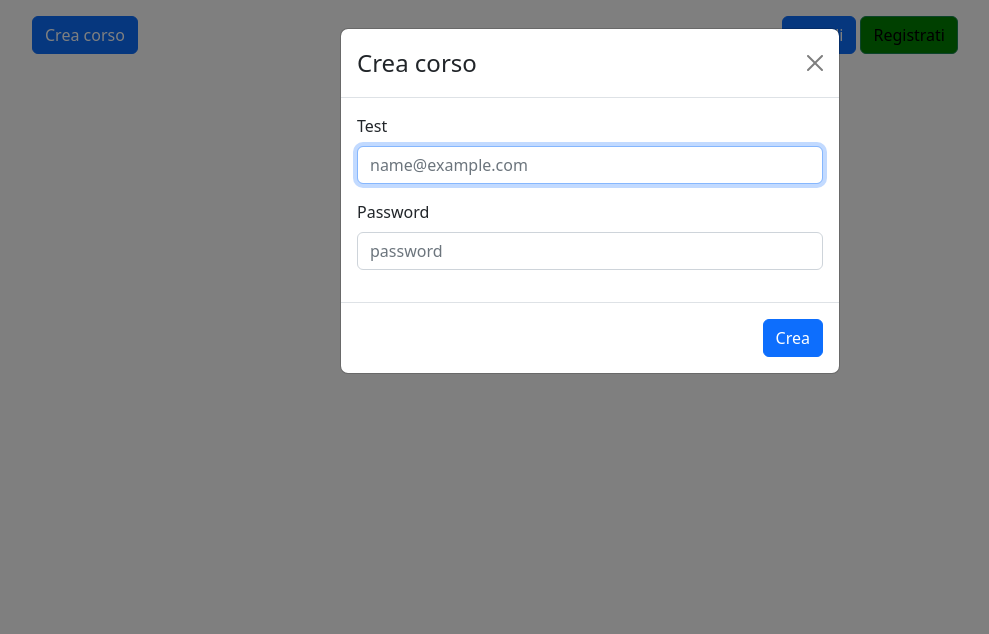
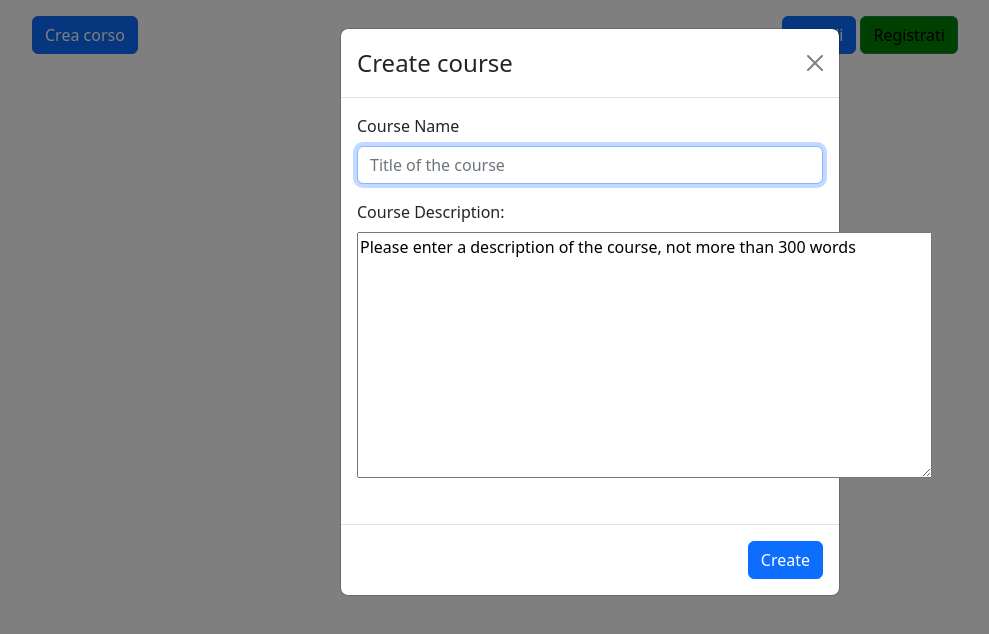
Before and after one commit to webstack-academy/course-management-class-project, a React (Create React App) app in the folder frontend/: page / in a window 1280 px wide. Both pictures are taken after a click on the button "Crea corso". Shown: the top 634 px of the page, without its empty margins (50-1039 px from the left). Built offline with nearby package versions, Linux system fonts and the light colour scheme.

Commit message:
Update  Modal Create course

```diff
--- a/frontend/src/components/home.js
+++ b/frontend/src/components/home.js
@@ -17,6 +17,8 @@ class HomeComponent extends React.Component {
       token: '',
       username: '',
       createcourse: false,
+      datoname: '',
+      textdescription: '',
     }
   }
 
@@ -104,7 +106,7 @@ class HomeComponent extends React.Component {
         method: 'POST',
         mode: 'cors',
         body: JSON.stringify({
-            name: this.state.datoUsername,
+            name: this.state.datoname,
             description : this.state.textdescription,
         })
       })
@@ -248,39 +250,45 @@ class HomeComponent extends React.Component {
              */}
              <Modal show={this.state.createcourse} onHide={this.handleCloseCreateCourseModal}>
               <Modal.Header closeButton>
-                <Modal.Title>Crea corso</Modal.Title>
+                <Modal.Title>Create course</Modal.Title>
               </Modal.Header>
               <Modal.Body>
                 <Form>
                   <Form.Group className="mb-3" controlId="exampleForm.ControlInput1">
-                    <Form.Label>Test</Form.Label>
+                    <Form.Label>Course Name</Form.Label>
                     <Form.Control
-                      type="email"
-                      placeholder="name@example.com"
+                      type="text"
+                      placeholder="Title of the course"
                       autoFocus
                       onInput = { evt => this.setState({
-                        datoEmail: evt.target.value
+                        datoname: evt.target.value
                       })}
                     />
                   </Form.Group>
                   <Form.Group
-                    className="mb-3"
+                    className="mb-4"
                     controlId="exampleForm.ControlInput1"
                   >
-                    <Form.Label>Password</Form.Label>
-                    <Form.Control
-                      type='password'
-                      placeholder='password'
-                      onInput={ evt => this.setState({
-                        datoPassword: evt.target.value
-                      })}
+                    <Form.Label>
+                     Course Description:
+                    </Form.Label>
+                    <textarea
+                          type='text'
+                          name="postContent"
+                          rows={10}
+                          cols={60}
+                          defaultValue='Please enter a description of the course, not more than 300 words'
+                          onInput={ evt => this.setState({
+                            description: evt.target.value
+                          })}
                     />
+
                   </Form.Group>
                 </Form>
               </Modal.Body>
               <Modal.Footer>
                 <Button variant="primary" onClick={ this.creazione_corso} >
-                  Crea
+                  Create
                 </Button>
               </Modal.Footer>
             </Modal>
```
